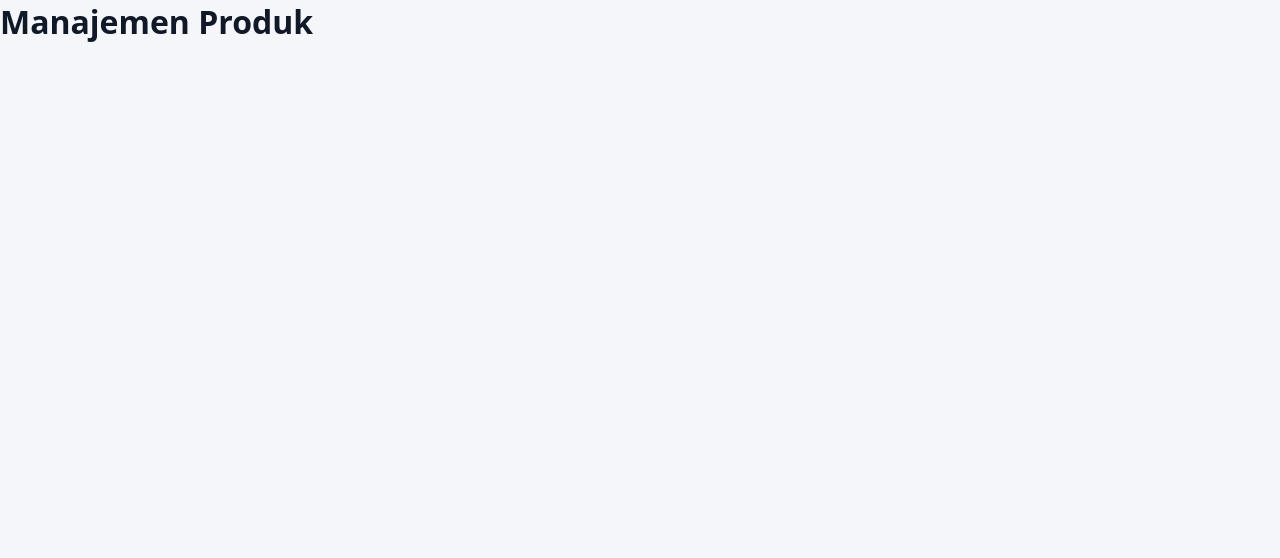
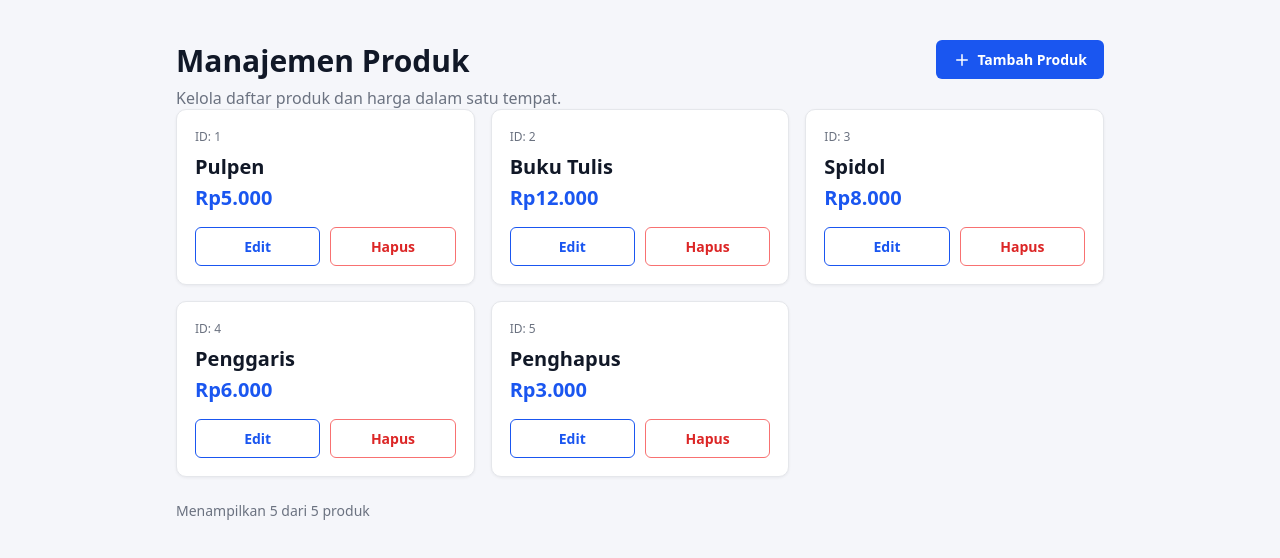
Before and after one commit to manoedinata/pemweb-week11, a React (Vite) app: page / in a window 1280 px wide. Shown: the top 558 px of the page. Built offline with nearby package versions, Linux system fonts and the light colour scheme.

Commit message:
Menampilkan daftar produk dengan komponen ProductCard dan ProductList

```diff
--- a/src/App.jsx
+++ b/src/App.jsx
@@ -1,5 +1,7 @@
+import ProductPage from './components/pages/ProductPage';
+
 function App() {
-  return <h1>Manajemen Produk</h1>;
+  return <ProductPage />;
 }
 
 export default App;
--- /dev/null
+++ b/src/components/organisms/ProductCard.css
@@ -0,0 +1,34 @@
+.product-card {
+  display: flex;
+  flex-direction: column;
+  padding: 18px;
+  background: var(--surface);
+  border: 1px solid #e5e7eb;
+  border-radius: 10px;
+  box-shadow: 0 1px 3px rgba(17, 24, 39, 0.06);
+}
+
+.product-id {
+  font-size: 12px;
+  color: var(--muted);
+}
+
+.product-name {
+  margin-top: 8px;
+  font-size: 20px;
+  overflow-wrap: anywhere;
+}
+
+.product-price {
+  margin-top: 4px;
+  font-size: 20px;
+  font-weight: 700;
+  color: var(--primary);
+}
+
+.product-actions {
+  display: grid;
+  grid-template-columns: 1fr 1fr;
+  gap: 10px;
+  margin-top: 16px;
+}
--- /dev/null
+++ b/src/components/organisms/ProductCard.jsx
@@ -0,0 +1,23 @@
+import Button from '../atoms/Button';
+import { formatPrice } from '../../utils/formatPrice';
+import './ProductCard.css';
+
+function ProductCard({ product, onEdit, onDelete }) {
+  return (
+    <article className="product-card">
+      <span className="product-id">ID: {product.id}</span>
+      <h2 className="product-name">{product.name}</h2>
+      <p className="product-price">{formatPrice(product.price)}</p>
+      <div className="product-actions">
+        <Button variant="outline" onClick={() => onEdit(product)}>
+          Edit
+        </Button>
+        <Button variant="danger-outline" onClick={() => onDelete(product)}>
+          Hapus
+        </Button>
+      </div>
+    </article>
+  );
+}
+
+export default ProductCard;
--- /dev/null
+++ b/src/components/organisms/ProductList.css
@@ -0,0 +1,14 @@
+.product-grid {
+  display: grid;
+  grid-template-columns: repeat(auto-fill, minmax(240px, 1fr));
+  gap: 16px;
+}
+
+.product-empty {
+  padding: 40px 16px;
+  text-align: center;
+  color: var(--muted);
+  background: var(--surface);
+  border: 1px dashed var(--border);
+  border-radius: 10px;
+}
--- /dev/null
+++ b/src/components/organisms/ProductList.jsx
@@ -0,0 +1,18 @@
+import ProductCard from './ProductCard';
+import './ProductList.css';
+
+function ProductList({ products, onEdit, onDelete }) {
+  if (products.length === 0) {
+    return <p className="product-empty">Produk tidak ditemukan.</p>;
+  }
+
+  return (
+    <div className="product-grid">
+      {products.map((product) => (
+        <ProductCard key={product.id} product={product} onEdit={onEdit} onDelete={onDelete} />
+      ))}
+    </div>
+  );
+}
+
+export default ProductList;
--- /dev/null
+++ b/src/components/pages/ProductPage.jsx
@@ -0,0 +1,27 @@
+import { useState } from 'react';
+import Button from '../atoms/Button';
+import Icon from '../atoms/Icon';
+import ProductList from '../organisms/ProductList';
+import ProductLayout from '../templates/ProductLayout';
+import { initialProducts } from '../../data/products';
+
+function ProductPage() {
+  const [products] = useState(initialProducts);
+
+  return (
+    <ProductLayout
+      title="Manajemen Produk"
+      subtitle="Kelola daftar produk dan harga dalam satu tempat."
+      action={
+        <Button>
+          <Icon name="plus" /> Tambah Produk
+        </Button>
+      }
+      footer={`Menampilkan ${products.length} dari ${products.length} produk`}
+    >
+      <ProductList products={products} onEdit={() => {}} onDelete={() => {}} />
+    </ProductLayout>
+  );
+}
+
+export default ProductPage;
--- /dev/null
+++ b/src/components/templates/ProductLayout.css
@@ -0,0 +1,37 @@
+.layout {
+  max-width: 960px;
+  margin: 0 auto;
+  padding: 40px 16px;
+}
+
+.layout-header {
+  display: flex;
+  flex-wrap: wrap;
+  align-items: flex-start;
+  justify-content: space-between;
+  gap: 16px;
+}
+
+.layout-title {
+  font-size: 30px;
+}
+
+.layout-subtitle {
+  margin-top: 6px;
+  color: var(--muted);
+}
+
+.layout-toolbar {
+  display: flex;
+  flex-wrap: wrap;
+  align-items: center;
+  justify-content: space-between;
+  gap: 12px;
+  margin: 24px 0 20px;
+}
+
+.layout-footer {
+  margin-top: 24px;
+  font-size: 14px;
+  color: var(--muted);
+}
--- /dev/null
+++ b/src/components/templates/ProductLayout.jsx
@@ -0,0 +1,21 @@
+import './ProductLayout.css';
+
+// Kerangka halaman: header (judul + aksi), toolbar, konten, dan footer
+function ProductLayout({ title, subtitle, action, toolbar, footer, children }) {
+  return (
+    <main className="layout">
+      <header className="layout-header">
+        <div>
+          <h1 className="layout-title">{title}</h1>
+          <p className="layout-subtitle">{subtitle}</p>
+        </div>
+        {action}
+      </header>
+      {toolbar && <div className="layout-toolbar">{toolbar}</div>}
+      <section>{children}</section>
+      {footer && <footer className="layout-footer">{footer}</footer>}
+    </main>
+  );
+}
+
+export default ProductLayout;
```
